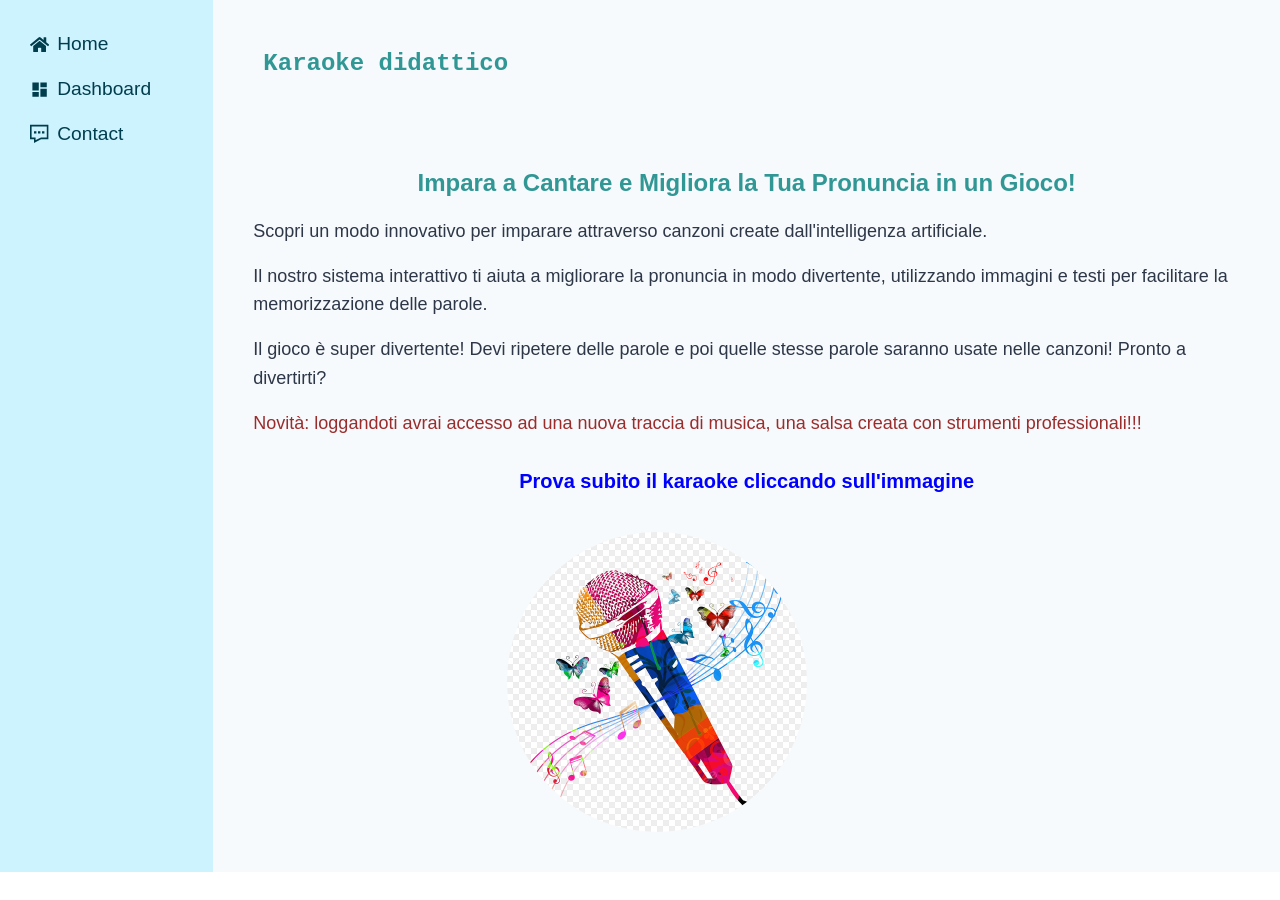
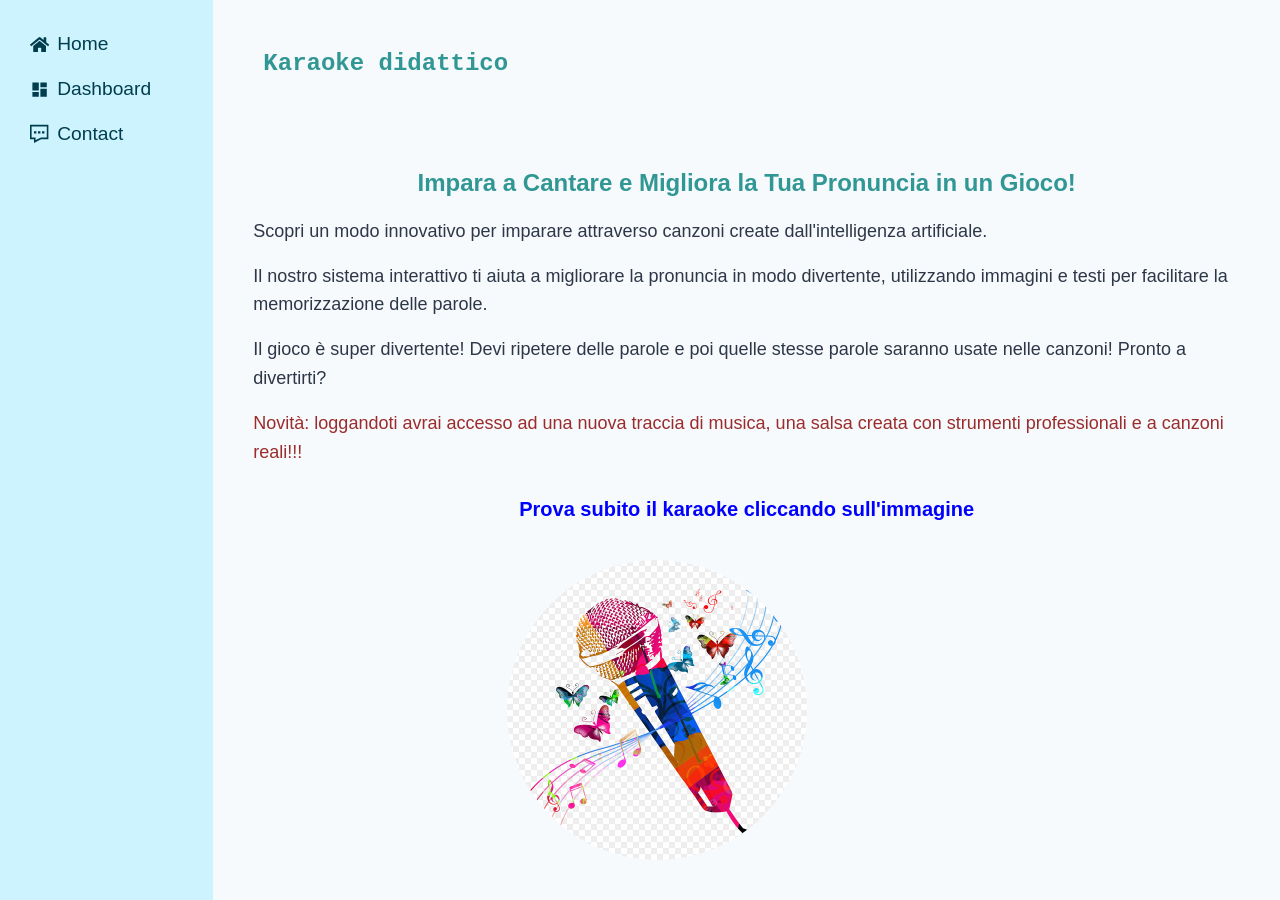
Before and after one commit to daloiso/tesi, a React (Vite) app in the folder karaoke_app_fe/: page / in a window 1280 px wide. Before the commit the page ends 872 px from the top, so only its background shows below. Built offline with nearby package versions, Linux system fonts and the light colour scheme.

Commit message:
nella vecchia fattoria

```diff
--- a/karaoke_app_fe/src/pages/Home.jsx
+++ b/karaoke_app_fe/src/pages/Home.jsx
@@ -50,7 +50,7 @@ Il gioco è super divertente! Devi ripetere delle parole e poi quelle stesse par
         lineHeight="1.6"
       >
 
-Novità: loggandoti avrai accesso ad una nuova traccia di musica, una salsa creata con strumenti professionali!!!
+Novità: loggandoti avrai accesso ad una nuova traccia di musica, una salsa creata con strumenti professionali e a canzoni reali!!!
 </Text>
       <Center >
       <Link href="/dashboard">
```
